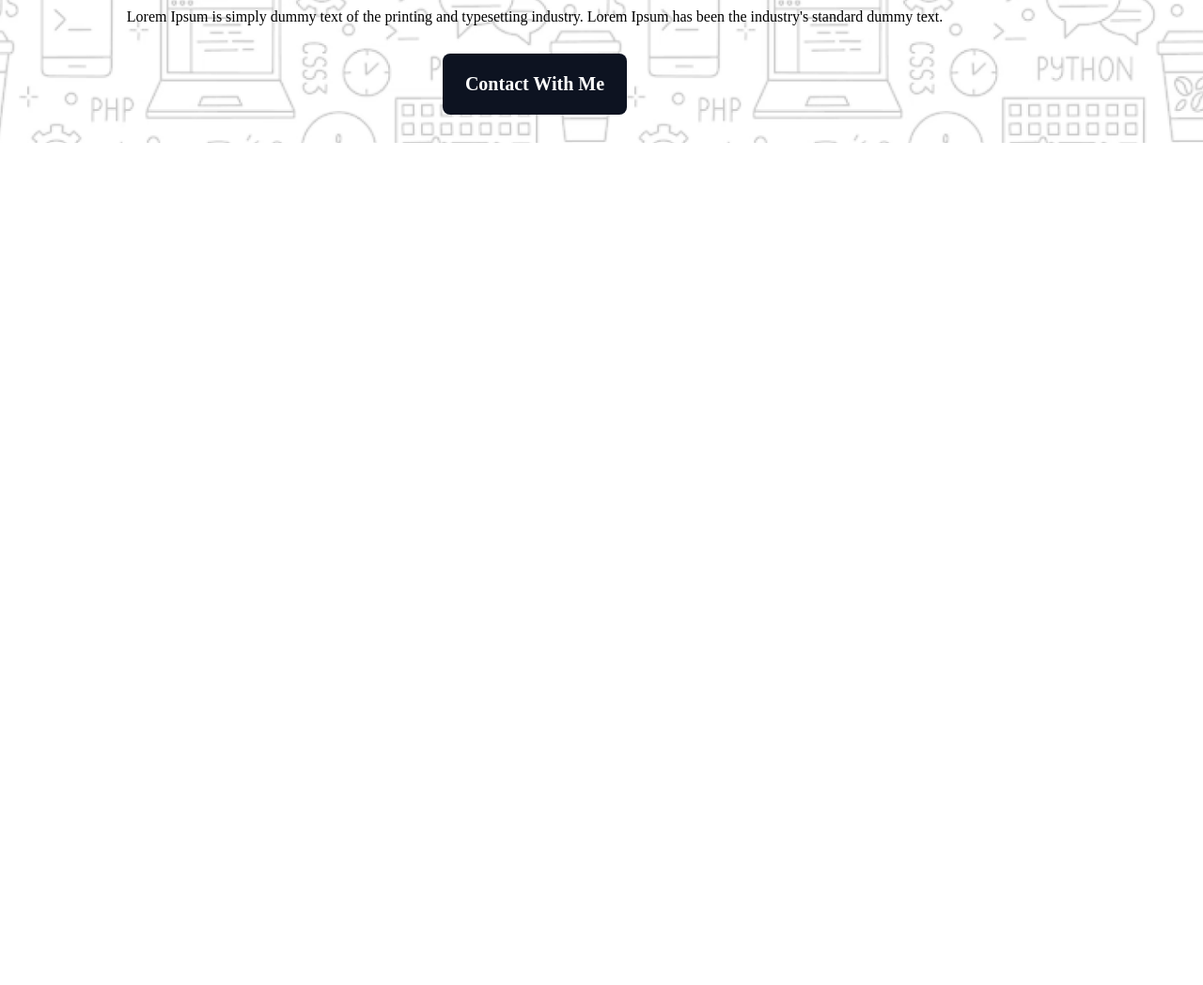
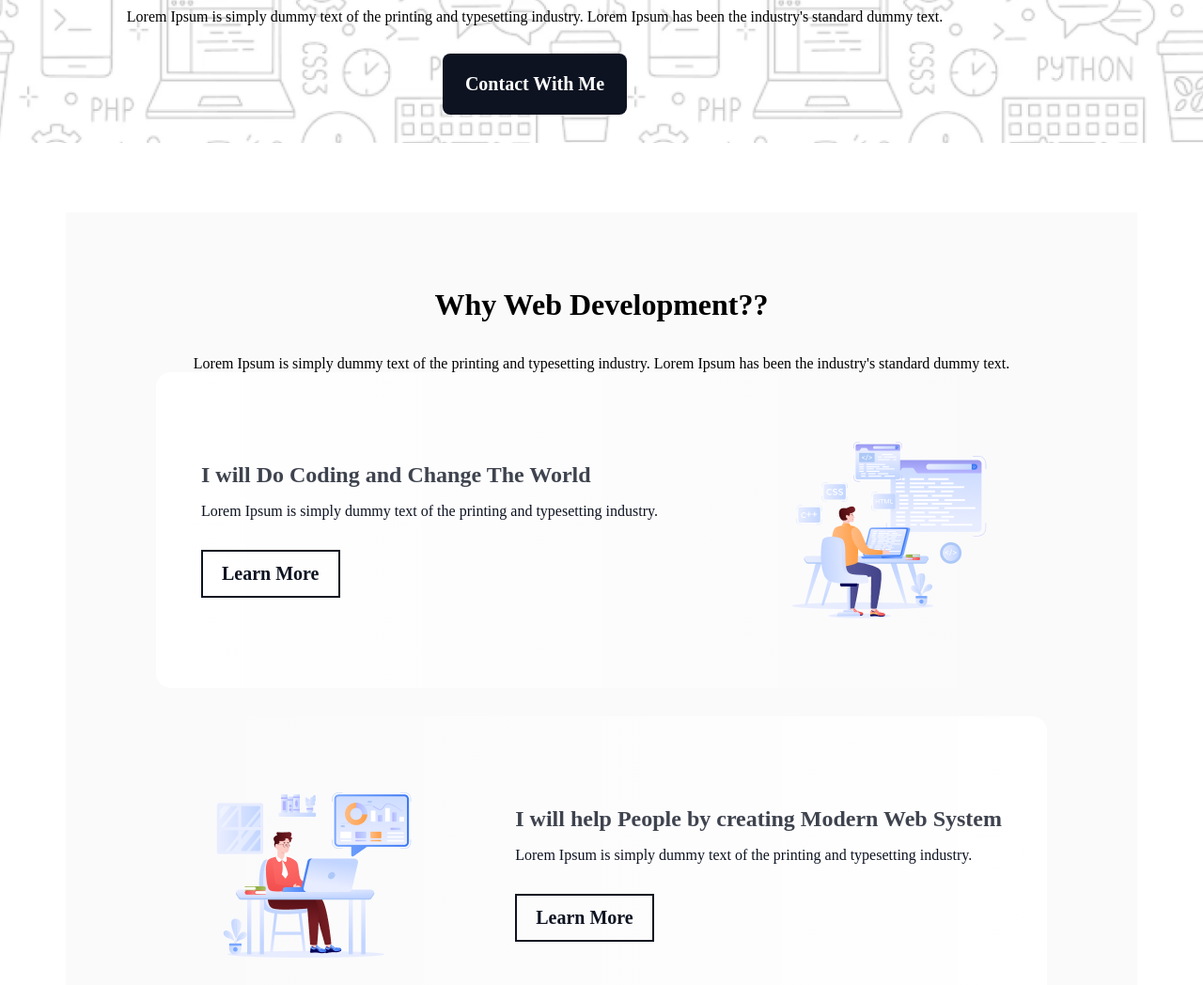
Before and after one commit to imashiksarkar/PH-A1, a plain HTML site: page index.html in a window 1280 px wide. Shown: the part 552-1600 px from the top of the page at 94% size. Before the commit the page ends 800 px from the top, so only its background shows below. Drawn offline with Linux system fonts and the light colour scheme; a web font is replaced by a local one.

Commit message:
explanation section complete

```diff
--- a/assets/css/styles.css
+++ b/assets/css/styles.css
@@ -120,3 +120,73 @@ a {
   background-color: #0d1321;
   border-radius: 0.5rem;
 }
+
+
+/* Explanation Section */
+.explain {
+  padding-block: 4.625rem;
+}
+.explain .container {
+  background-color: #fafafb;
+  padding: 5rem 6rem;
+}
+.explain__header {
+  display: flex;
+  flex-direction: column;
+  gap: 2.1875rem;
+  text-align: center;
+}
+.explain__header h1 {
+  font-size: 2rem;
+  font-weight: 800;
+}
+.explain__header p {
+  font-size: 1rem;
+}
+.explain__item__list {
+  display: flex;
+  flex-direction: column;
+  gap: 1.875rem;
+}
+.explain__item {
+  display: flex;
+  gap: 1.875rem;
+  align-items: center;
+  justify-content: space-between;
+  padding: 3rem;
+  background: linear-gradient(to left, #fff, #fff0);
+  border-radius: 1rem;
+}
+.explain__item .banner {
+  width: 15rem;
+  height: 15rem;
+}
+.explain__item .details {
+  color: #3e434e;
+}
+.explain__item .details h1 {
+  font-size: 1.5rem;
+  font-weight: 700;
+}
+.explain__item .details p {
+  font-size: 1rem;
+  color: #0d1321;
+  margin-top: 1rem;
+}
+.explain__item .details a {
+  display: inline-block;
+  font-size: 1.25rem;
+  font-weight: 600;
+  background-color: transparent;
+  border: 0.125rem solid #0d1321;
+  color: #0d1321;
+  border-radius: 0;
+  margin-top: 2rem;
+  padding: 0.75rem 1.25rem;
+}
+.explain__item:nth-of-type(odd) {
+  background: linear-gradient(to right, #fff, #fff0);
+}
+.explain__item:nth-of-type(odd) .banner {
+  order: 2;
+}
--- a/index.html
+++ b/index.html
@@ -35,5 +35,60 @@
         </div>
       </section>
     </header>
+
+    <main>
+      <section class="explain">
+        <div class="container">
+          <header class="explain__header">
+            <h1>Why Web Development??</h1>
+            <p>
+              Lorem Ipsum is simply dummy text of the printing and typesetting
+              industry. Lorem Ipsum has been the industry's standard dummy text.
+            </p>
+          </header>
+          <div class="explain__item__list">
+            <article class="explain__item">
+              <figure class="banner">
+                <img src="/assets/images/working-2.png" alt="working-2" />
+              </figure>
+              <div class="details">
+                <h1>I will Do Coding and Change The World</h1>
+                <p>
+                  Lorem Ipsum is simply dummy text of the printing and
+                  typesetting industry.
+                </p>
+                <a href="#">Learn More</a>
+              </div>
+            </article>
+            <article class="explain__item">
+              <figure class="banner">
+                <img src="/assets/images/working-1.png" alt="working-1" />
+              </figure>
+              <div class="details">
+                <h1>I will help People by creating Modern Web System</h1>
+                <p>
+                  Lorem Ipsum is simply dummy text of the printing and
+                  typesetting industry.
+                </p>
+                <a href="#">Learn More</a>
+              </div>
+            </article>
+            <article class="explain__item">
+              <figure class="banner">
+                <img src="/assets/images/working-3.png" alt="working-3" />
+              </figure>
+              <div class="details">
+                <h1>I will Do Coding and Change The World</h1>
+                <p>
+                  Lorem Ipsum is simply dummy text of the printing and
+                  typesetting industry.
+                </p>
+                <a href="#">Learn More</a>
+              </div>
+            </article>
+          </div>
+        </div>
+      </section>
+    </main>
   </body>
 </html>
```
